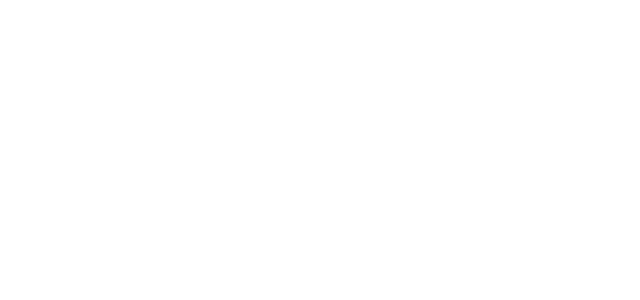
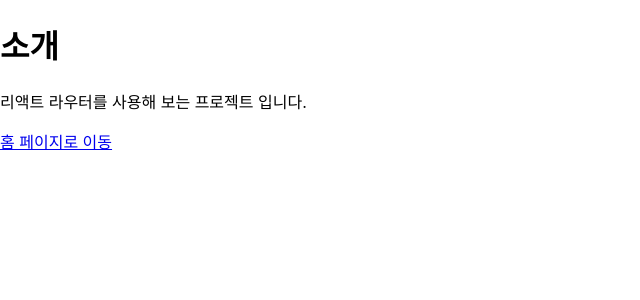
Before and after one commit to jks2024/hp-router-ex, a React (Create React App) app: page /profile in a window 1280 px wide. Before the commit this address had no page. Shown: the top 300 px of the page, without its empty margins (0-640 px from the left). Built offline with nearby package versions, Linux system fonts and the light colour scheme.

Commit message:
10/21 am 9:34

```diff
--- a/src/App.js
+++ b/src/App.js
@@ -1,6 +1,7 @@
 import "./App.css";
 import About from "./pages/About";
 import Home from "./pages/Home";
+import Profile from "./pages/Profile";
 import { BrowserRouter as Router, Routes, Route } from "react-router-dom";
 
 function App() {
@@ -9,6 +10,7 @@
       <Routes>
         <Route path="/" element={<Home />} />
         <Route path="/about" element={<About />} />
+        <Route path="/profile" element={<Profile />} />
       </Routes>
     </Router>
   );
--- a/src/pages/About.js
+++ b/src/pages/About.js
@@ -1,8 +1,11 @@
+import { Link } from "react-router-dom";
+
 const About = () => {
   return (
     <div>
       <h1>소개</h1>
       <p>리액트 라우터를 사용해 보는 프로젝트 입니다.</p>
+      <Link to="/">홈 페이지로 이동</Link>
     </div>
   );
 };
--- a/src/pages/Home.js
+++ b/src/pages/Home.js
@@ -1,8 +1,13 @@
+import { Link } from "react-router-dom";
+
 const Home = () => {
   return (
     <div>
       <h1>여기가 홈 입니다.</h1>
       <p>가장 먼저 보여지는 페이지 입니다.</p>
+      <Link to="/about">소개 페이지로 이동</Link>
+      <br />
+      <Link to="/profile">프로필 페이지로 이동</Link>
     </div>
   );
 };
--- a/src/pages/Profile.js
+++ b/src/pages/Profile.js
@@ -0,0 +1,12 @@
+import { Link } from "react-router-dom";
+
+const Profile = () => {
+  return (
+    <div>
+      <h1>소개</h1>
+      <p>리액트 라우터를 사용해 보는 프로젝트 입니다.</p>
+      <Link to="/">홈 페이지로 이동</Link>
+    </div>
+  );
+};
+export default Profile;
```
